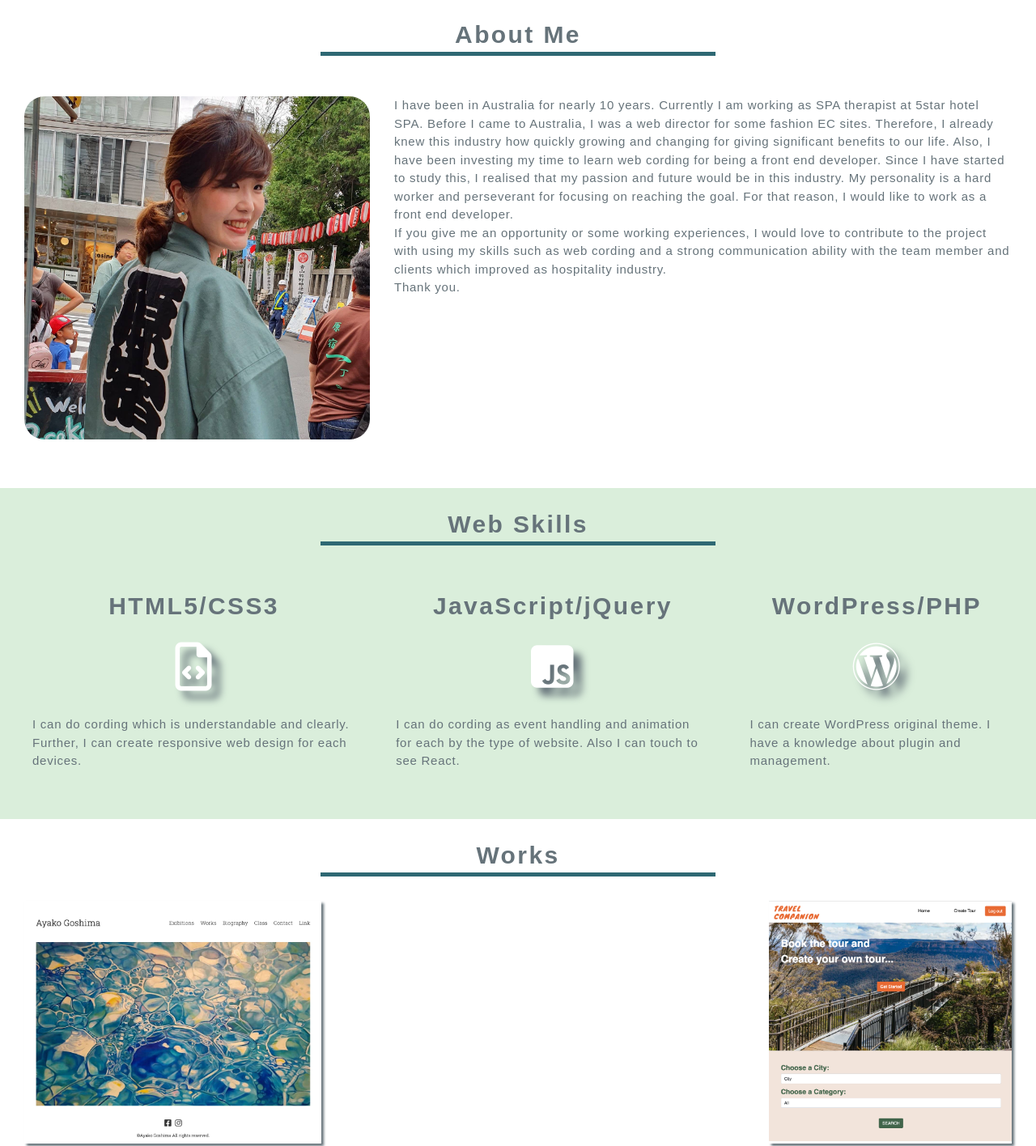
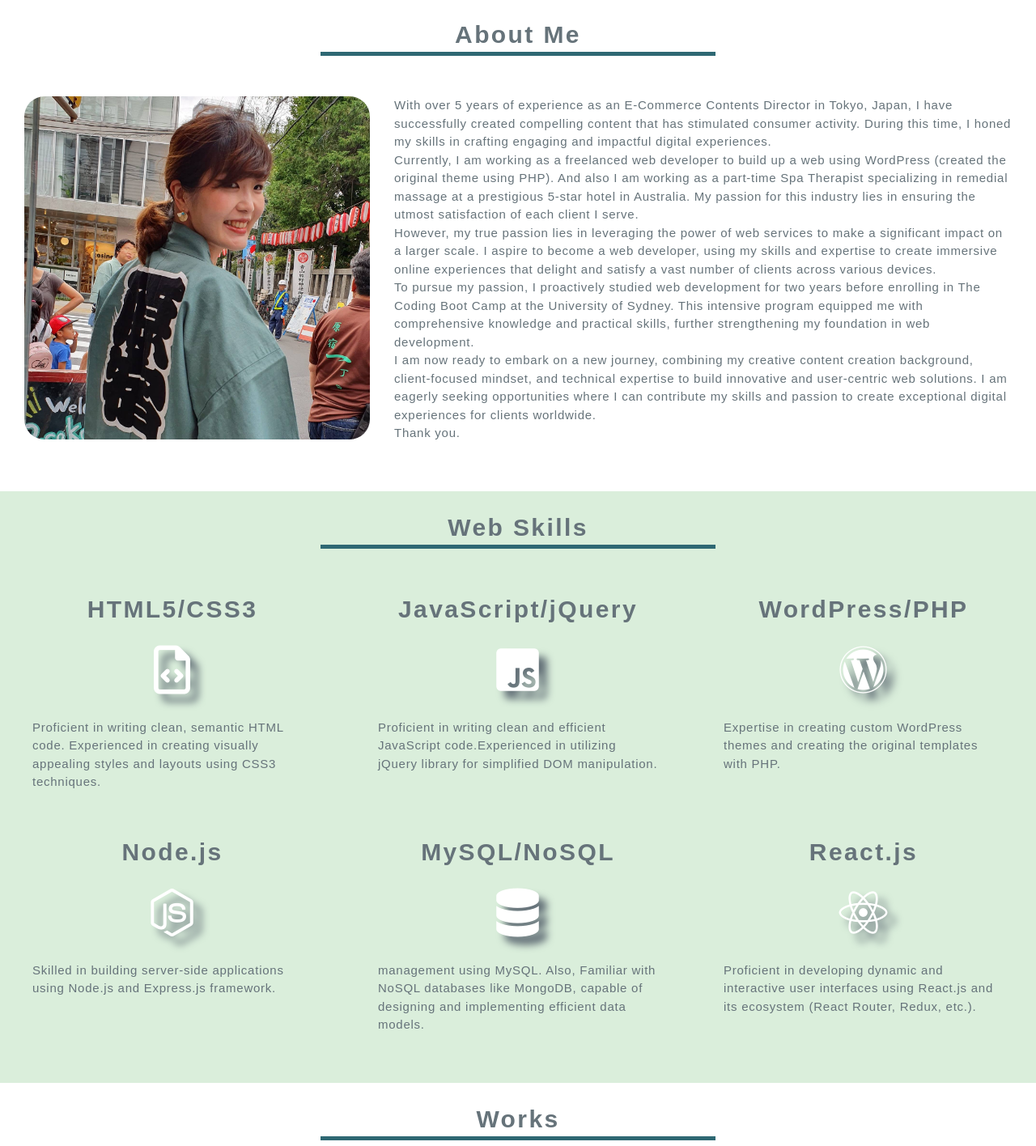
Before and after one commit to sawaks/sawako-portfolio, a plain HTML site: page index.html in a window 1280 px wide. Shown: the part 552-1968 px from the top of the page at 81% size. Drawn offline with Linux system fonts and the light colour scheme.

Commit message:
Updated css and html file

```diff
--- a/css/style.css
+++ b/css/style.css
@@ -4,7 +4,8 @@
   --point-color: #2e6873;
   --point-section-color: rgba(181, 221, 184, 0.5);
 }
-body{
+
+body {
   overflow-x: hidden;
 }
 
@@ -34,6 +35,7 @@ h3 {
   color: var(--title-color);
   letter-spacing: 0.08em;
 }
+
 p {
   font-size: 15px;
   font-weight: 400;
@@ -42,7 +44,7 @@ p {
   line-height: 1.5;
 }
 
-button{
+button {
   cursor: pointer;
 }
 
@@ -56,15 +58,18 @@ nav {
   display: flex;
   align-items: center;
 }
+
 nav ul {
   padding-left: 0;
   padding-top: 0.6em;
   margin: 0 auto;
 }
+
 nav ul li {
   display: inline-block;
   padding-left: 2em;
 }
+
 nav ul li a {
   position: relative;
   font-size: 18px;
@@ -72,6 +77,7 @@ nav ul li a {
   letter-spacing: 0.08em;
   color: var(--title-color);
 }
+
 .navi::after {
   position: absolute;
   bottom: 2px;
@@ -84,6 +90,7 @@ nav ul li a {
   visibility: hidden;
   transition: 0.3s;
 }
+
 .navi:hover::after {
   bottom: -4px;
   opacity: 1;
@@ -91,7 +98,7 @@ nav ul li a {
 }
 
 /* humbager menu */
-.hamburger-menu{
+.hamburger-menu {
   display: none;
 }
 
@@ -107,24 +114,26 @@ nav ul li a {
 
 
 }
-.hamburger-menu .menu-btn i{
+
+.hamburger-menu .menu-btn i {
   font-size: 20px;
   line-height: 3;
   color: var(--title-color);
 }
 
-.hamburger-menu .hide{
+.hamburger-menu .hide {
   display: none;
 }
 
-input[type=checkbox]:checked ~ .menu-btn {
+input[type=checkbox]:checked~.menu-btn {
   display: none;
 }
-input[type=checkbox]:checked ~ .hide{
+
+input[type=checkbox]:checked~.hide {
   display: block;
 }
 
-input[type=checkbox]:checked ~ .hamburger-navi{
+input[type=checkbox]:checked~.hamburger-navi {
   left: 0;
 }
 
@@ -132,7 +141,7 @@ input[type=checkbox]:checked ~ .hamburger-navi{
   display: none;
 }
 
-.hamburger-menu .hamburger-navi{
+.hamburger-menu .hamburger-navi {
   width: 100%;
   height: 100%;
   position: fixed;
@@ -142,12 +151,14 @@ input[type=checkbox]:checked ~ .hamburger-navi{
   background-color: var(--point-section-color);
   text-align: center;
 }
-.hamburger-menu .hamburger-navi li{
+
+.hamburger-menu .hamburger-navi li {
   display: block;
   padding-top: 40px;
 
 }
-.hamburger-menu .hamburger-navi li a{
+
+.hamburger-menu .hamburger-navi li a {
   font-size: 20px;
   font-weight: 600;
   color: var(--title-color);
@@ -171,6 +182,7 @@ input[type=checkbox]:checked ~ .hamburger-navi{
   color: white;
   padding-top: 10px;
 }
+
 /* about */
 .about {
   padding: 30px;
@@ -179,14 +191,18 @@ input[type=checkbox]:checked ~ .hamburger-navi{
 
 .about-container {
   display: flex;
+  align-content: flex-start;
   justify-content: space-between;
   gap: 30px;
   margin-top: 50px;
 }
+
 .about-container img {
+  align-self: flex-start;
   width: 35%;
   border-radius: 25px;
 }
+
 .about-container p {
   text-align: left;
 }
@@ -198,14 +214,20 @@ input[type=checkbox]:checked ~ .hamburger-navi{
   margin-top: 30px;
   text-align: center;
 }
+
 .skills-container {
   display: flex;
+  flex-wrap: wrap;
   justify-content: space-between;
-  gap: 30px;
+  align-content: flex-start;
+  /* gap: 30px; */
   margin-top: 30px;
   vertical-align: top;
 }
-.skills-container div {
+
+.skills-container li {
+  flex-basis: 30%;
+  min-width: 300px;
   text-align: center;
   position: relative;
   top: 0;
@@ -213,10 +235,12 @@ input[type=checkbox]:checked ~ .hamburger-navi{
   border-radius: 25px;
   padding: 30px 10px;
 }
-.skills-container div:hover {
+
+.skills-container li:hover {
   top: -3px;
   box-shadow: 0 10px 10px rgba(0, 0, 0, 0.3);
 }
+
 .skills-container .skills-icon {
   color: white;
   font-size: 20px;
@@ -224,6 +248,7 @@ input[type=checkbox]:checked ~ .hamburger-navi{
   text-shadow: 10px 10px 10px var(--title-color);
   text-align: center;
 }
+
 .skills-container p {
   text-align: left;
 }
@@ -232,6 +257,7 @@ input[type=checkbox]:checked ~ .hamburger-navi{
 .works {
   padding: 30px;
 }
+
 .works-container {
   display: flex;
   flex-wrap: wrap;
@@ -243,6 +269,7 @@ input[type=checkbox]:checked ~ .hamburger-navi{
 .works-container li {
   position: relative;
   padding-bottom: 10px;
+  flex-basis: 30%;
 }
 
 .works-container img {
@@ -253,7 +280,7 @@ input[type=checkbox]:checked ~ .hamburger-navi{
   box-shadow: 3px 3px 3px var(--title-color);
 }
 
-.works-container .my-own-project button{
+.works-container .my-own-project button {
   display: block;
   margin: 3px auto 0;
   padding: 3px;
@@ -263,15 +290,18 @@ input[type=checkbox]:checked ~ .hamburger-navi{
   box-shadow: 0px 12px 24px rgba(46, 127, 123, 0.38);
   transition: .3s;
 }
-.works-container .my-own-project button:hover{
+
+.works-container .my-own-project button:hover {
   box-shadow: 0 1px 4px rgba(0, 0, 0, .2);
   transform: translateY(4px);
 
 }
-.works-container .my-own-project button a{
+
+.works-container .my-own-project button a {
   color: var(--title-color);
   font-size: 15px;
 }
+
 .works-container .my-own-project:hover::after {
   content: "My own project";
   line-height: 3.2;
@@ -301,63 +331,76 @@ input[type=checkbox]:checked ~ .hamburger-navi{
 }
 
 /* contact */
-.contact{
+.contact {
   background-color: var(--point-section-color);
   text-align: center;
   padding: 30px;
 }
+
 .contact form {
   width: 50%;
   margin: 30px auto 0;
   text-align: center;
 }
-.contact form input, textarea{
+
+.contact form input,
+textarea {
   width: 100%;
   display: block;
   margin-top: 1em;
   padding: 1em;
 }
 
-.contact form button{
+.contact form button {
   display: block;
   width: 30%;
-  margin:  1em  auto;
+  margin: 1em auto;
   padding: 0.5em;
 }
+
 @media (max-width: 767px) {
   .about-container {
     display: block;
 
   }
+
   .about-container p {
     margin-top: 30px;
   }
+
   .skills-container {
     display: block;
 
   }
+
   .works-container {
     display: block;
   }
+
   .works-container div {
     margin-top: 25px;
   }
+
   .works-container img {
     width: 100%;
     height: 300px;
   }
-  .works-container .my-own-project button{
+
+  .works-container .my-own-project button {
     margin-top: 12px;
   }
-  .contact form{
+
+  .contact form {
     width: 80%;
   }
 }
+
 @media (max-width: 500px) {
-header > nav {
+  header>nav {
     display: none;
   }
-.hamburger-menu{
+
+  .hamburger-menu {
     display: block;
   }
 }
--- a/index.html
+++ b/index.html
@@ -10,6 +10,9 @@
   <link rel="stylesheet" href="css/style.css" />
   <!-- font Awesome -->
   <script src="https://kit.fontawesome.com/0ceddb3154.js" crossorigin="anonymous"></script>
+  <link rel="stylesheet" href="https://cdnjs.cloudflare.com/ajax/libs/font-awesome/6.4.0/css/all.min.css"
+    integrity="sha512-iecdLmaskl7CVkqkXNQ/ZH/XLlvWZOJyj7Yy7tcenmpD1ypASozpmT/E0iPtmFIB46ZmdtAc9eNBvH0H/ZpiBw=="
+    crossorigin="anonymous" referrerpolicy="no-referrer" />
 </head>
 
 <body>
@@ -49,38 +52,63 @@
       <h2 id="about">About Me</h2>
       <div class="about-container">
         <img src="img/sawako.jpg" alt="a image of sawako" />
-        <p>I have been in Australia for nearly 10 years. Currently I am working as SPA therapist at 5star hotel SPA.
-          Before I came to Australia, I was a web director for some fashion EC sites. Therefore, I already knew this
-          industry how quickly growing and changing for giving significant benefits to our life. Also, I have been
-          investing my time to learn web cording for being a front end developer. Since I have started to study this, I
-          realised that my passion and future would be in this industry. My personality is a hard worker and perseverant
-          for focusing on reaching the goal. For that reason, I would like to work as a front end developer. <br />If
-          you give me an opportunity or some working experiences, I would love to contribute to the project with using
-          my skills such as web cording and a strong communication ability with the team member and clients which
-          improved as hospitality industry. <br />Thank you.</p>
+        <p>With over 5 years of experience as an E-Commerce Contents Director in Tokyo, Japan, I have successfully
+          created compelling content that has stimulated consumer activity. During this time, I honed my skills in
+          crafting engaging and impactful digital experiences.<br />Currently, I am working as a freelanced web
+          developer to build up a web using WordPress (created the original theme using PHP). And also I am working as a
+          part-time Spa Therapist specializing in remedial massage at a prestigious 5-star hotel in Australia. My
+          passion for this industry lies in ensuring the utmost satisfaction of each client I serve.<br />However, my
+          true passion lies in leveraging the power of web services to make a significant impact on a larger scale. I
+          aspire to become a web developer, using my skills and expertise to create immersive online experiences that
+          delight and satisfy a vast number of clients across various devices.<br />To pursue my passion, I proactively
+          studied web development for two years before enrolling in The Coding Boot Camp at the University of Sydney.
+          This intensive program equipped me with comprehensive knowledge and practical skills, further strengthening my
+          foundation in web development.<br />I am now ready to embark on a new journey, combining my creative content
+          creation background, client-focused mindset, and technical expertise to build innovative and user-centric web
+          solutions. I am eagerly seeking opportunities where I can contribute my skills and passion to create
+          exceptional digital experiences for clients worldwide.
+          <br />Thank you.
+        </p>
       </div>
     </section>
     <section class="skills">
       <h2 id="web-skills">Web Skills</h2>
-      <div class="skills-container">
-        <div>
+      <ul class="skills-container">
+        <li>
           <h3>HTML5/CSS3</h3>
           <p class="skills-icon"><i class="far fa-file-code fa-3x"></i></p>
-          <p>I can do cording which is understandable and clearly. Further, I can create responsive web design for each
-            devices.</p>
-        </div>
-        <div>
+          <p>Proficient in writing clean, semantic HTML code. Experienced in creating visually appealing styles and
+            layouts using CSS3 techniques.</p>
+        </li>
+        <li>
           <h3>JavaScript/jQuery</h3>
           <p class="skills-icon"><i class="fab fa-js-square fa-3x"></i></p>
-          <p>I can do cording as event handling and animation for each by the type of website. Also I can touch to see
-            React.</p>
-        </div>
-        <div>
+          <p>Proficient in writing clean and efficient JavaScript code.Experienced in utilizing jQuery library for
+            simplified DOM manipulation.</p>
+        </li>
+        <li>
           <h3>WordPress/PHP</h3>
           <p class="skills-icon"><i class="fab fa-wordpress fa-3x"></i></p>
-          <p>I can create WordPress original theme. I have a knowledge about plugin and management.</p>
-        </div>
-      </div>
+          <p>Expertise in creating custom WordPress themes and creating the original templates with PHP.</p>
+        </li>
+        <li>
+          <h3>Node.js</h3>
+          <p class="skills-icon"><i class="fa-brands fa-node-js fa-3x"></i></p>
+          <p>Skilled in building server-side applications using Node.js and Express.js framework.</p>
+        </li>
+        <li>
+          <h3>MySQL/NoSQL</h3>
+          <p class="skills-icon"><i class="fa-solid fa-database fa-3x"></i></p>
+          <p> management using MySQL. Also, Familiar with NoSQL databases like MongoDB, capable of designing and
+            implementing efficient data models.</p>
+        </li>
+        <li>
+          <h3>React.js</h3>
+          <p class="skills-icon"><i class="fa-brands fa-react fa-3x"></i></p>
+          <p>Proficient in developing dynamic and interactive user interfaces using React.js and its ecosystem (React
+            Router, Redux, etc.).</p>
+        </li>
+      </ul>
     </section>
     <section class="works">
       <h2 id="works">Works</h2>
@@ -89,6 +117,13 @@
           <img src="img/ayakogoshima.jpeg" alt="an image of website AyakoGoshima" />
           <button>
             <a href="http://ayakogoshima.com/" target="_blank"><i class="fas fa-play"></i> Artist Website</a>
+          </button>
+        </li>
+        <li class="my-own-project">
+          <img src="img/CineFile.png" alt="an image of website CineFile" />
+          <button>
+            <a href="https://zeinahares.github.io/Group-Project-1-CineFile/" target="_blank"><i class="fas fa-play"></i>
+              CineFile </a>
           </button>
         </li>
         <li class="my-own-project">
```
Also changed, not shown: 1 other file. Lines whose indentation alone changed are shown as unchanged.
